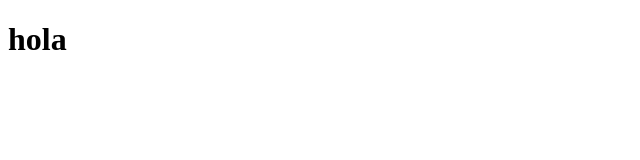
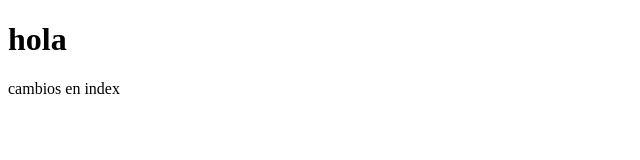
Before and after one commit to EvaJuanG/web-hibrida-EJG, a plain HTML site: page index.html in a window 1280 px wide. Shown: the whole page, without its empty margins (0-640 px from the left). Drawn offline with Linux system fonts and the light colour scheme.

Commit message:
añadir parrafo

```diff
--- a/index.html
+++ b/index.html
@@ -5,6 +5,7 @@
 </head>
 <body>
 <h1>hola</h1>
+<p>cambios en index</p>
 
 </body>
 <header>
```
